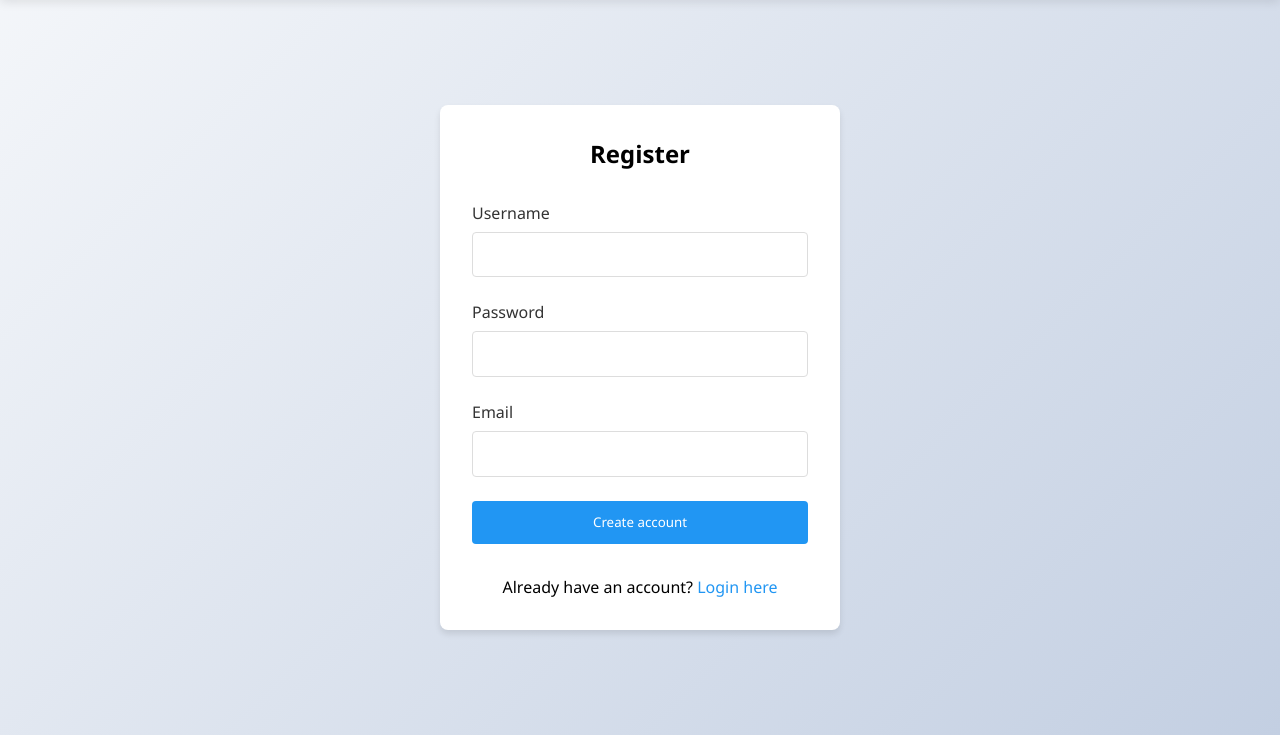
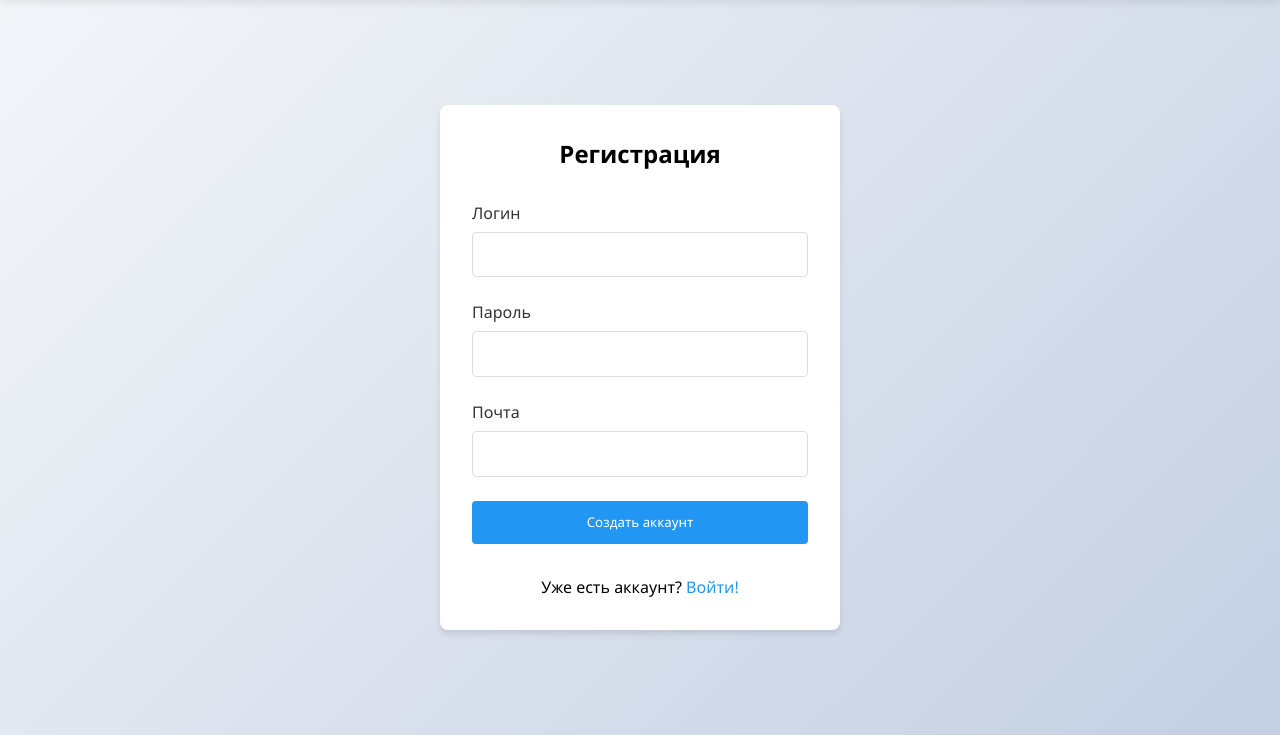
Before and after one commit to lexasy/DataBases, a FastAPI app: page /register in a window 1280 px wide. Shown: the part 65-800 px from the top of the page. Run offline with FastAPI, Linux system fonts and the light colour scheme.

Commit message:
Русифицировал страницы входа и регистрации

```diff
--- a/cw/app/routers/login.py
+++ b/cw/app/routers/login.py
@@ -25,7 +25,7 @@ async def login(request: Request,
     customer: CustomerSimple = Form()):
     customer_login = await authentificate_customer(customer)
     if not customer_login:
-        raise HTTPException(status_code=400, detail="Invalid username or password")
+        raise HTTPException(status_code=400, detail="Неправильный логин или пароль!")
     customer_id = await get_customer_id(customer.customer_login)
     access_token = await create_access_token(customer_login, customer_id['customer_id'])
     response = RedirectResponse(url='/home', status_code=302)
--- a/cw/app/templates/register.html
+++ b/cw/app/templates/register.html
@@ -119,25 +119,25 @@
   </header>
 
   <div class="login-container">
-    <h2 style="text-align: center; margin-bottom: 2rem;">Register</h2>
+    <h2 style="text-align: center; margin-bottom: 2rem;">Регистрация</h2>
     <form id="loginForm">
       <div class="form-group">
-        <label for="customer_login">Username</label>
+        <label for="customer_login">Логин</label>
         <input type="text" id="customer_login" name="customer_login" required>
       </div>
       <div class="form-group">
-        <label for="password">Password</label>
+        <label for="password">Пароль</label>
         <input type="password" id="password" name="password" required>
       </div>
       <div class="form-group">
-        <label for="email">Email</label>
+        <label for="email">Почта</label>
         <input type="email" id="email" name="email" required>
       </div>
-      <button type="submit" class="login-btn">Create account</button>
+      <button type="submit" class="login-btn">Создать аккаунт</button>
     </form>
     <div class="error-message" id="errorMessage"></div>
     <div class="register-link">
-      Already have an account? <a href="/login">Login here</a>
+      Уже есть аккаунт? <a href="/login">Войти!</a>
     </div>
   </div>
 <script src="https://code.jquery.com/jquery-3.5.1.min.js"></script>
```
Also changed, not shown: cw/app/templates/login.html (+7 -6 lines).
